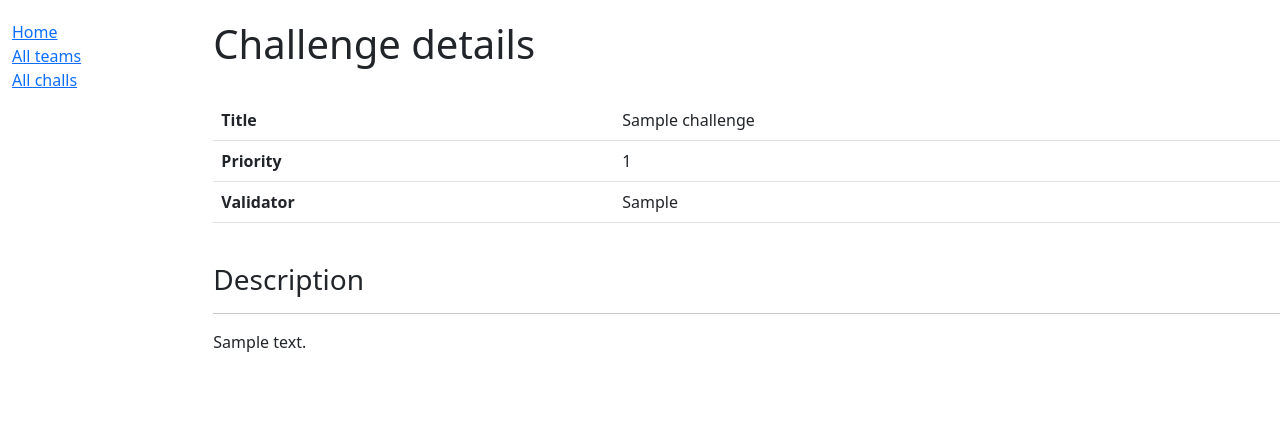
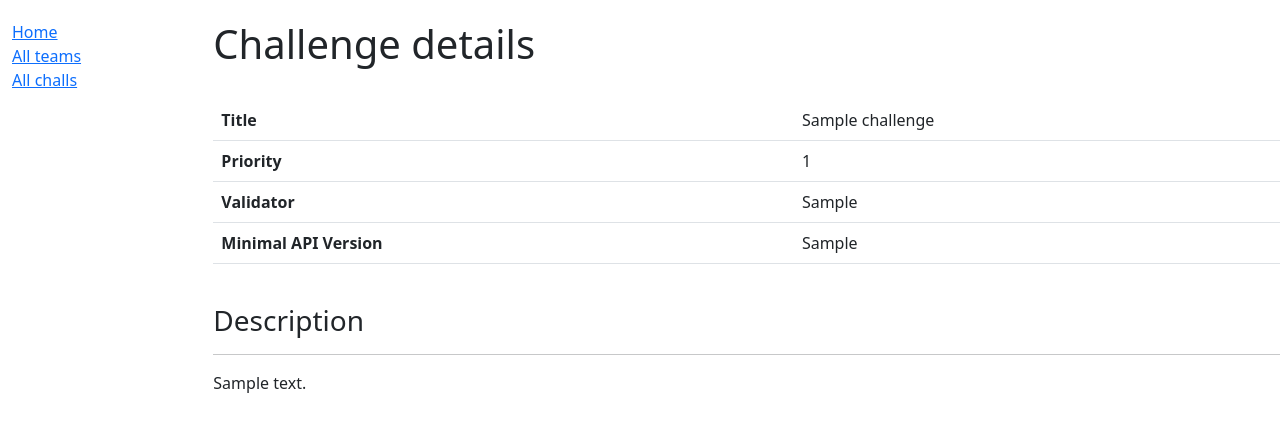
Before and after one commit to henyxia/gis-5-server, a Django app: page /server/challs/1 in a window 1280 px wide. Shown: the top 432 px of the page. Run offline with Django 4.2, Linux system fonts and the light colour scheme; tables that the repository leaves empty hold one stand-in row (values such as "Sample post"); some libraries are stand-ins or nearby versions.

Commit message:
feat(chall): add minimum api version

```diff
--- a/gis5ai/server/models.py
+++ b/gis5ai/server/models.py
@@ -81,6 +81,7 @@ class Team(models.Model):
 class Challenge(models.Model):
     name = models.CharField(max_length=100, help_text='Challenge name')
     priority = models.PositiveIntegerField(help_text='Challenge priority')
+    minimal_version = models.CharField(max_length=12, help_text='Minimal API version required')
     validator = models.CharField(max_length=100, help_text='Name of the validator function')
     description = models.TextField(help_text='Challenge description')
 
--- a/gis5ai/server/templates/server/challenge_detail.html
+++ b/gis5ai/server/templates/server/challenge_detail.html
@@ -20,6 +20,10 @@
     <th scope="row">Validator</th>
     <td>{{ challenge.validator }}</td>
   </tr>
+  <tr>
+    <th scope="row">Minimal API Version</th>
+    <td>{{ challenge.minimal_version }}</td>
+  </tr>
 </table>
 
 <br/ >
--- a/gis5ai/server/templates/server/challengeinstance_detail.html
+++ b/gis5ai/server/templates/server/challengeinstance_detail.html
@@ -16,6 +16,10 @@
     <th scope="row">Validator</th>
     <td>{{ chall.validator }}</td>
   </tr>
+  <tr>
+    <th scope="row">Minimal API Version</th>
+    <td>{{ chall.minimal_version }}</td>
+  </tr>
 </table>
 
 <br/ >
```
Also changed, not shown: TODO.md (+0 -2 lines), gis5ai/server/migrations/0007_challenge_minimal_version.py (added).
